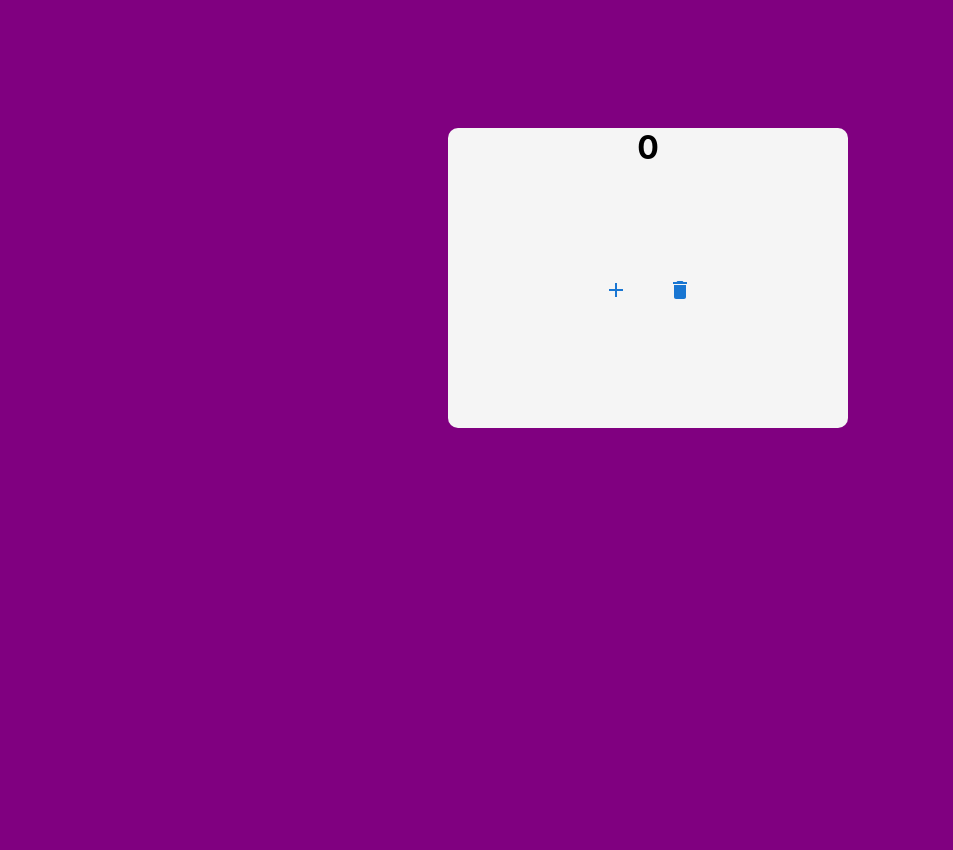
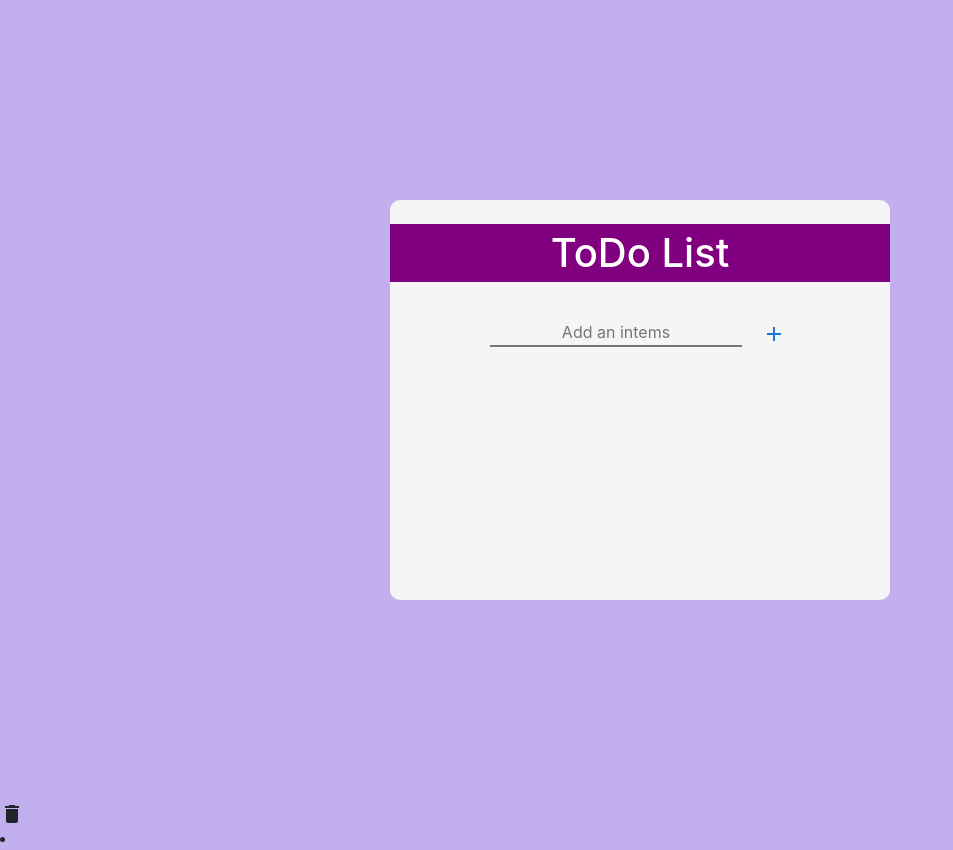
Before and after one commit to ManishSrivastav09/IncrementOrder, a React (Create React App) app: page / in a window 1280 px wide. Shown: the whole page, without its empty margins (0-953 px from the left). Before the commit the page ends 800 px from the top, so only its background shows below. Built offline with nearby package versions, Linux system fonts and the light colour scheme.

Commit message:
add index.jsx bootstrap

```diff
--- a/package.json
+++ b/package.json
@@ -16,6 +16,7 @@
     "react-bootstrap": "^2.9.1",
     "react-dom": "^18.2.0",
     "react-scripts": "^3.0.1",
+    "react-digital-clock": "^0.1.2",
     "web-vitals": "^2.1.4"
   },
   "scripts": {
@@ -44,7 +45,6 @@
   },
   "description": "This project was bootstrapped with [Create React App](https://github.com/facebook/create-react-app).",
   "main": "index.js",
-  "devDependencies": {},
   "repository": {
     "type": "git",
     "url": "git+https://github.com/ManishSrivastav09/IncrementOrder.git"
--- a/src/Component13/App.jsx
+++ b/src/Component13/App.jsx
@@ -36,9 +36,11 @@ import Button from "@mui/material/Button";
 import Tooltip from "@mui/material/Tooltip";
 import "./App.css";
 const App = () => {
+
   const [Increment, SetIncrement] = useState(0);
 
   const increment = () => {
+
     SetIncrement(Increment + 1);
   };
   const decrement = () => {
--- /dev/null
+++ b/src/Component14/Listcomp.jsx
@@ -0,0 +1,19 @@
+import React, { useState } from "react";
+import DeleteIcon from "@mui/icons-material/Delete";
+const Listcomp = (props) => {
+  const [line, SetLine] = useState(false);
+  const cutIt = () => {
+    SetLine(true);
+  };
+  return (
+    <div className="todo_style">
+      <span onClick={cutIt}>
+        <DeleteIcon className="deleteIcon" />
+      </span>
+      <li style={{ textDecoration: line ? "line-through" : "none" }}>
+        {props.text}
+      </li>
+    </div>
+  );
+};
+export default Listcomp;
--- /dev/null
+++ b/src/Component14/Main.css
@@ -0,0 +1,90 @@
+body {
+    background-color: rgb(193, 175, 238);
+}
+
+.main {
+    display: flex;
+    justify-content: center;
+    align-items: center;
+    height: 100vh;
+
+}
+
+.center_div {
+    width: 500px;
+    height: 400px;
+    background-color: whitesmoke;
+    border-radius: 10px;
+}
+
+.todo___style {
+    display: flex;
+    flex-direction: row;
+    justify-content: left;
+    align-items: center;
+    list-style-type: none;
+}
+
+.todo___style .fa-times {
+    width: 20px;
+    height: 20px;
+    display: flex;
+    justify-content: center;
+    align-items: center;
+    background-color: #8566aa;
+    border-radius: 50%;
+    margin: 0 4px 0;
+    margin-left: -22px;
+    color: aliceblue;
+    box-shadow: 5px 5px 15px -5px rgba(0, 0, 0.3);
+
+}
+
+.todo___style .fa-times:hover {
+    background-color: crimson;
+}
+
+
+@media(max-width:768) {
+    .center_div {
+        width: 55%;
+    }
+}
+
+input {
+    margin-left: 20%;
+    border-top: 0;
+    border-left: 0;
+    border-right: 0;
+    background: transparent;
+    text-align: center;
+}
+
+
+button {
+    margin: 9px;
+    width: 40px;
+    height: 40px;
+    font-size: 20px;
+    border-radius: 30px;
+    background-color: plum;
+    border: none;
+
+}
+
+button:hover {
+
+    background-color: red;
+}
+
+li {
+    margin-left: 0%;
+}
+
+h1 {
+    text-align: center;
+    background-color: purple;
+    color: white;
+    padding: 5px;
+
+}
--- /dev/null
+++ b/src/Component14/ToDoCode.jsx
@@ -0,0 +1,14 @@
+import React from "react";
+import ToDoList from "./ToDoList";
+import Listcomp from "./Listcomp";
+import "./Main.css";
+const ToDoCode = () => {
+  return (
+    <div>
+      <ToDoList />
+      <Listcomp />
+    </div>
+  );
+};
+
+export default ToDoCode;
--- /dev/null
+++ b/src/Component14/ToDoList.jsx
@@ -0,0 +1,48 @@
+import React, { useState } from "react";
+import Button from "@mui/material/Button";
+import AddIcon from "@mui/icons-material/Add";
+import Listcomp from "./Listcomp";
+
+const ToDoList = () => {
+  const [Item, setItems] = useState("");
+  const [newitems, setNewItems] = useState([]);
+
+  const itemevent = (event) => {
+    setItems(event.target.value);
+  };
+
+  const listOfItems = () => {
+    setNewItems((prevalue) => {
+      return [...prevalue, Item];
+    });
+    setItems("");
+  };
+  return (
+    <>
+      <div className="main">
+        <div className="center_div">
+          <br />
+          <h1>ToDo List</h1>
+          <br />
+          <input
+            type="text"
+            placeholder="Add an intems"
+            onChange={itemevent}
+            value={Item}
+          />
+          <Button className="newBtn" onClick={listOfItems}>
+            <AddIcon />
+          </Button>
+          <br />
+          <ol>
+            {newitems.map((val, index) => {
+              return <Listcomp key={index} text={val} />;
+            })}
+            <br />
+          </ol>
+        </div>
+      </div>
+    </>
+  );
+};
+export default ToDoList;
--- a/src/index.js
+++ b/src/index.js
@@ -2,6 +2,7 @@ import React from "react";
 import ReactDOM from "react-dom";
 // import "bootstrap/dist/css/bootstrap.min.css";
 // import "bootstrap/dist/js/bootstrap.bundle";
+import "../node_modules/bootstrap/dist/css/bootstrap.min.css";
 // import App from "./App";
 import "./index.css";
 // import Main from "./Component/Main";
@@ -17,8 +18,9 @@ import "./index.css";
 // import Mainhook from "./component10/Mainhook";
 // import MainForm from "./Component11/MainForm";
 // import Todofile from "./component12/Todofile";
-import App from "./Component13/App.jsx";
-
+// import App from "./Component13/App.jsx";
+// import SourceCode from "./Component14/SourceCode";
+import ToDoCode from "./Component14/ToDoCode";
 
 ReactDOM.render(
   <>
@@ -35,8 +37,10 @@ ReactDOM.render(
     {/* <MainSlot /> */}
     {/* <MainForm /> */}
     {/* <Todofile /> */}
-    <App />
+    {/* <App /> */}
     {/* <Reactecom/> */}
+    {/* <SourceCode /> */}
+    <ToDoCode />
   </>,
   document.getElementById("root")
 );
```
Also changed, not shown: 2 other files (tests, documents, lock files or other folders).
